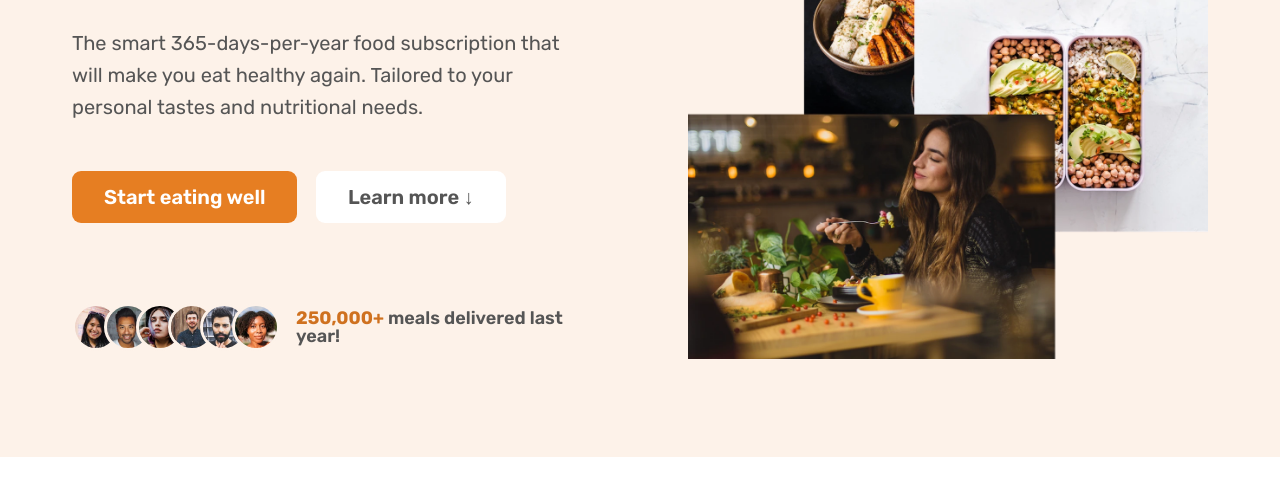
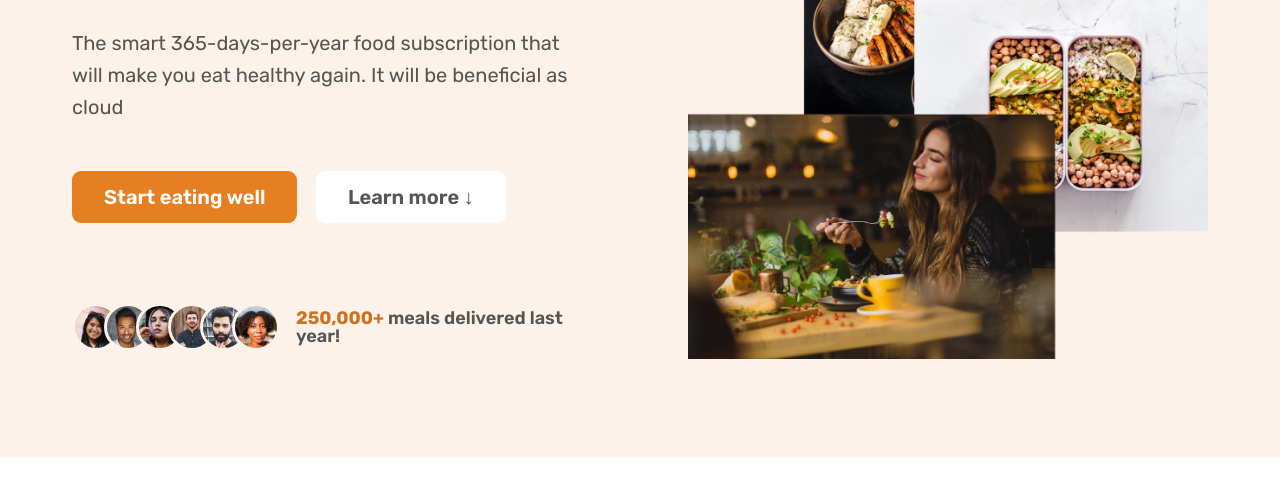
Before and after one commit to mohitrai254/Food-Time, a plain HTML site: page 09-Omnifood-Optimizations/index.html in a window 1280 px wide. Shown: the part 298-800 px from the top of the page. Drawn offline with nearby package versions, Linux system fonts and the light colour scheme; some packages are replaced by stand-ins of ours; a script that the page names is missing.

Commit message:
Update index.html

```diff
--- a/09-Omnifood-Optimizations/index.html
+++ b/09-Omnifood-Optimizations/index.html
@@ -74,8 +74,7 @@
             </h1>
             <p class="hero-description">
               The smart 365-days-per-year food subscription that will make you
-              eat healthy again. Tailored to your personal tastes and
-              nutritional needs.
+              eat healthy again. It will be beneficial as cloud
             </p>
             <a href="#cta" class="btn btn--full margin-right-sm"
               >Start eating well</a
```
